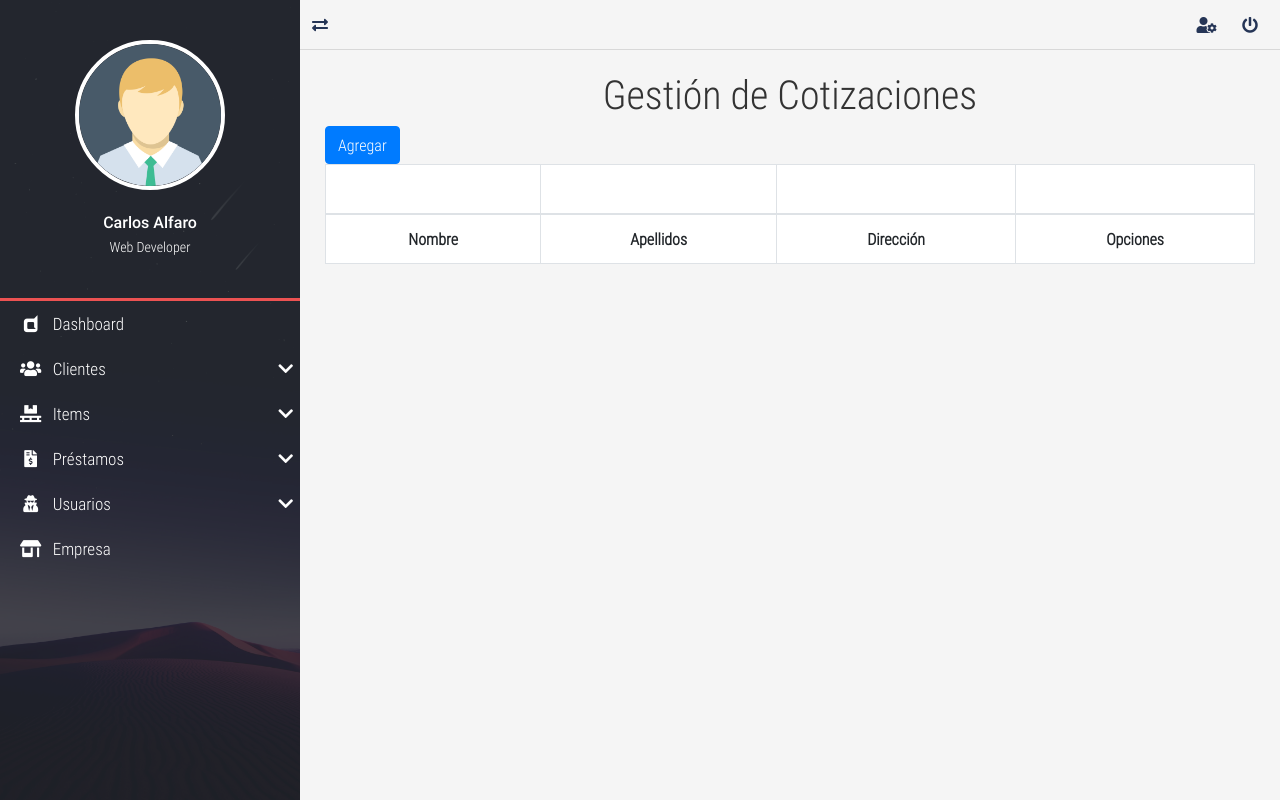
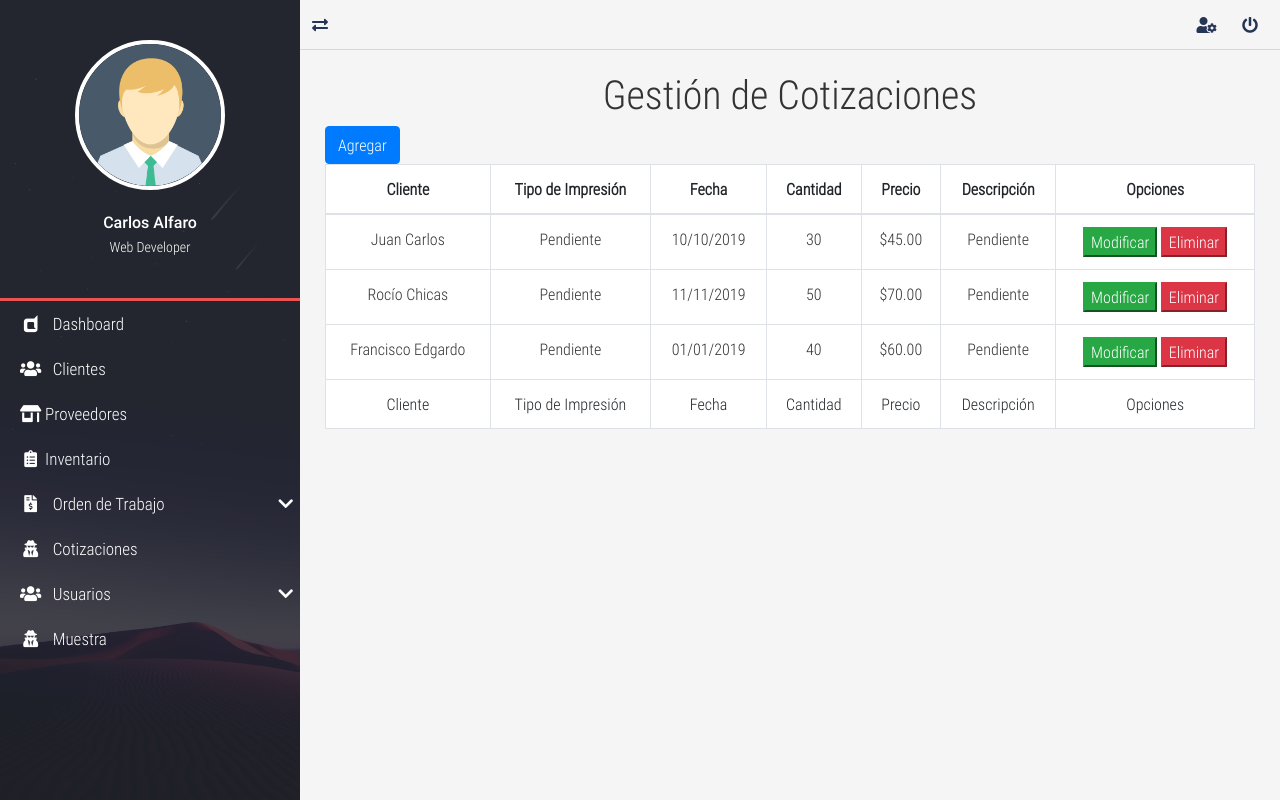
Before and after one commit to DenisValladares19/arisaRep, a CodeIgniter app: page /Arisa/index.php/cotizacion/index in a window 1280 px wide. Run offline with CodeIgniter, Linux system fonts and the light colour scheme; lists and menus that the app fills with data are empty; some libraries are stand-ins or nearby versions.

Commit message:
Menú referenciado y vistas completadas.

```diff
--- a/application/controllers/Inventario.php
+++ b/application/controllers/Inventario.php
@@ -17,8 +17,8 @@ class Inventario extends CI_Controller
 
     public function index(){
 
-
-        $this->load->view("layout/header");
+        $data["title"] = "Inventario";
+        $this->load->view("layout/header",$data);
         $this->load->view("layout/sidebar");
         $this->load->view("layout/navbar");
         $this->load->view("inventario/inventario_view");
--- a/application/controllers/Lista_Orden.php
+++ b/application/controllers/Lista_Orden.php
@@ -17,8 +17,8 @@ class Lista_Orden extends CI_Controller
 
     public function index(){
 
-
-        $this->load->view("layout/header");
+        $data["title"] = "Orden de Trabajo";
+        $this->load->view("layout/header",$data);
         $this->load->view("layout/sidebar");
         $this->load->view("layout/navbar");
         $this->load->view("orden/listaOrden_view");
--- a/application/controllers/Orden_Trabajar.php
+++ b/application/controllers/Orden_Trabajar.php
@@ -17,7 +17,8 @@ class Orden_Trabajar extends CI_Controller
 
     public function index(){
 
-        $this->load->view("layout/header");
+        $data["title"] = "Orden de Trabajo";
+        $this->load->view("layout/header",$data);
         $this->load->view("layout/sidebar");
         $this->load->view("layout/navbar");
         $this->load->view("orden/ordenTrabajar_view");
--- a/application/controllers/Proveedor.php
+++ b/application/controllers/Proveedor.php
@@ -17,8 +17,8 @@ class Proveedor  extends CI_Controller
 
     public function index(){
 
-
-        $this->load->view("layout/header");
+        $data["title"] = "Proveedor";
+        $this->load->view("layout/header",$data);
         $this->load->view("layout/sidebar");
         $this->load->view("layout/navbar");
         $this->load->view("proveedor/proveedor_view");
--- a/application/views/cotizacion/cotizacion_view.php
+++ b/application/views/cotizacion/cotizacion_view.php
@@ -16,25 +16,58 @@
 <div class="table-responsive">
 
     <table class="table table-bordered" width="100%" cellspacing="0" id="data">
-        <thead>
-        <th>Nombre</th>
-        <th>Apellidos</th>
-        <th>Dirección</th>
-        <th>Opciones</th>
+        <thead style="font-weight: bold;">
+        <td>Cliente</td>
+        <td>Tipo de Impresión</td>
+        <td>Fecha</td>
+        <td>Cantidad</td>
+        <td>Precio</td>
+        <td>Descripción</td>
+        <td>Opciones</td>
         </thead>
 
-        <tfoot>
-        <th>Nombre</th>
-        <th>Apellidos</th>
-        <th>Dirección</th>
-        <th>Opciones</th>
-
-        </tfoot>
-
         <tbody>
-
+            <tr>
+                <td>Juan Carlos</td>
+                <td>Pendiente</td>
+                <td>10/10/2019</td>
+                <td>30</td>
+                <td>$45.00</td>
+                <td>Pendiente</td>
+                <td><button class="btn-success">Modificar</button>
+                    <button class="btn-danger">Eliminar</button></td>
+            </tr>
+            <tr>
+                <td>Rocío Chicas</td>
+                <td>Pendiente</td>
+                <td>11/11/2019</td>
+                <td>50</td>
+                <td>$70.00</td>
+                <td>Pendiente</td>
+                <td><button class="btn-success">Modificar</button>
+                    <button class="btn-danger">Eliminar</button></td>
+            </tr>
+            <tr>
+                <td>Francisco Edgardo</td>
+                <td>Pendiente</td>
+                <td>01/01/2019</td>
+                <td>40</td>
+                <td>$60.00</td>
+                <td>Pendiente</td>
+                <td><button class="btn-success">Modificar</button>
+                    <button class="btn-danger">Eliminar</button></td>
+            </tr>
         </tbody>
 
+        <tfoot>
+        <td>Cliente</td>
+        <td>Tipo de Impresión</td>
+        <td>Fecha</td>
+        <td>Cantidad</td>
+        <td>Precio</td>
+        <td>Descripción</td>
+        <td>Opciones</td>
+        </tfoot>
     </table>
 
 </div>
@@ -122,7 +155,7 @@
                             <input type="text" name="telefono" id="telefonoI" class="form-control"></input>
                         </div>
                     </div>
-                    <button type="submit" name="btnSave" class="btn btn-primary">Guardar Cliente</button>
+                    <button type="submit" name="btnSave" class="btn btn-primary">Guardar Cotización</button>
                 </form>
             </div>
 
--- a/application/views/layout/sidebar.php
+++ b/application/views/layout/sidebar.php
@@ -14,74 +14,55 @@
             <nav class="full-box nav-lateral-menu">
                 <ul>
                     <li>
-                        <a href="home.html"><i class="fab fa-dashcube fa-fw"></i> &nbsp; Dashboard</a>
+                        <a href="#"><i class="fab fa-dashcube fa-fw"></i> &nbsp; Dashboard</a>
                     </li>
 
                     <li>
-                        <a href="#" class="nav-btn-submenu"><i class="fas fa-users fa-fw"></i> &nbsp; Clientes <i class="fas fa-chevron-down"></i></a>
+                        <a href="Cliente"><i class="fas fa-users fa-fw"></i> &nbsp; Clientes</a>
+
+                    </li>
+
+                    <!-- Proveedor -->
+                    <li>
+                        <a href="Proveedor"><i class="fas fa-store-alt fa-fw"></i> Proveedores</a>
+
+                    </li>
+
+                    <!-- Inventario -->
+                    <li>
+                        <a href="Inventario"><i class="fas fa-clipboard-list fa-fw"></i> Inventario</a>
+                    </li>
+
+                    <li>
+                        <a href="#" class="nav-btn-submenu"><i class="fas fa-file-invoice-dollar fa-fw"></i> &nbsp; Orden de Trabajo <i class="fas fa-chevron-down"></i></a>
                         <ul>
                             <li>
-                                <a href="client-new.html"><i class="fas fa-plus fa-fw"></i> &nbsp; Agregar Cliente</a>
+                                <a href="Orden"><i class="fas fa-plus fa-fw"></i> &nbsp; Nueva Orden de Trabajo</a>
                             </li>
                             <li>
-                                <a href="client-list.html"><i class="fas fa-clipboard-list fa-fw"></i> &nbsp; Lista de clientes</a>
-                            </li>
-                            <li>
-                                <a href="client-search.html"><i class="fas fa-search fa-fw"></i> &nbsp; Buscar cliente</a>
+                                <a href="Lista_Orden"><i class="fas fa-clipboard-list fa-fw"></i> &nbsp; Lista de Ordenes de Trabajo</a>
                             </li>
                         </ul>
                     </li>
 
                     <li>
-                        <a href="#" class="nav-btn-submenu"><i class="fas fa-pallet fa-fw"></i> &nbsp; Items <i class="fas fa-chevron-down"></i></a>
+                        <a href="Cotizacion"><i class="fas  fa-user-secret fa-fw"></i> &nbsp; Cotizaciones</a>
+                    </li>
+
+                    <li>
+                        <a href="#" class="nav-btn-submenu"><i class="fas fa-users fa-fw"></i> &nbsp; Usuarios <i class="fas fa-chevron-down"></i></a>
                         <ul>
                             <li>
-                                <a href="item-new.html"><i class="fas fa-plus fa-fw"></i> &nbsp; Agregar item</a>
+                                <a href="Rol"><i class="fas fa-clipboard-list fa-fw"></i> &nbsp Rol</a>
                             </li>
                             <li>
-                                <a href="item-list.html"><i class="fas fa-clipboard-list fa-fw"></i> &nbsp; Lista de items</a>
-                            </li>
-                            <li>
-                                <a href="item-search.html"><i class="fas fa-search fa-fw"></i> &nbsp; Buscar item</a>
+                                <a href="Usuario"><i class="fas fa-clipboard-list fa-fw"></i> &nbsp; Lista de Usuario</a>
                             </li>
                         </ul>
                     </li>
 
                     <li>
-                        <a href="#" class="nav-btn-submenu"><i class="fas fa-file-invoice-dollar fa-fw"></i> &nbsp; Préstamos <i class="fas fa-chevron-down"></i></a>
-                        <ul>
-                            <li>
-                                <a href="reservation-new.html"><i class="fas fa-plus fa-fw"></i> &nbsp; Nuevo préstamo</a>
-                            </li>
-                            <li>
-                                <a href="reservation-list.html"><i class="fas fa-clipboard-list fa-fw"></i> &nbsp; Lista de préstamos</a>
-                            </li>
-                            <li>
-                                <a href="reservation-search.html"><i class="fas fa-search-dollar fa-fw"></i> &nbsp; Buscar préstamos</a>
-                            </li>
-                            <li>
-                                <a href="reservation-pending.html"><i class="fas fa-hand-holding-usd fa-fw"></i> &nbsp; Préstamos pendientes</a>
-                            </li>
-                        </ul>
-                    </li>
-
-                    <li>
-                        <a href="#" class="nav-btn-submenu"><i class="fas  fa-user-secret fa-fw"></i> &nbsp; Usuarios <i class="fas fa-chevron-down"></i></a>
-                        <ul>
-                            <li>
-                                <a href="user-new.html"><i class="fas fa-plus fa-fw"></i> &nbsp; Nuevo usuario</a>
-                            </li>
-                            <li>
-                                <a href="user-list.html"><i class="fas fa-clipboard-list fa-fw"></i> &nbsp; Lista de usuarios</a>
-                            </li>
-                            <li>
-                                <a href="user-search.html"><i class="fas fa-search fa-fw"></i> &nbsp; Buscar usuario</a>
-                            </li>
-                        </ul>
-                    </li>
-
-                    <li>
-                        <a href="company.html"><i class="fas fa-store-alt fa-fw"></i> &nbsp; Empresa</a>
+                        <a href="Muestra"><i class="fas  fa-user-secret fa-fw"></i> &nbsp; Muestra</a>
                     </li>
                 </ul>
             </nav>
```
Also changed, not shown: application/views/cliente/cliente_view.php (+37 -11 lines), application/views/muestra/muestra_view.php (+29 -12 lines), application/views/rol/rol_view.php (+21 -12 lines), application/views/usuario/usuario_view.php (+32 -12 lines).
